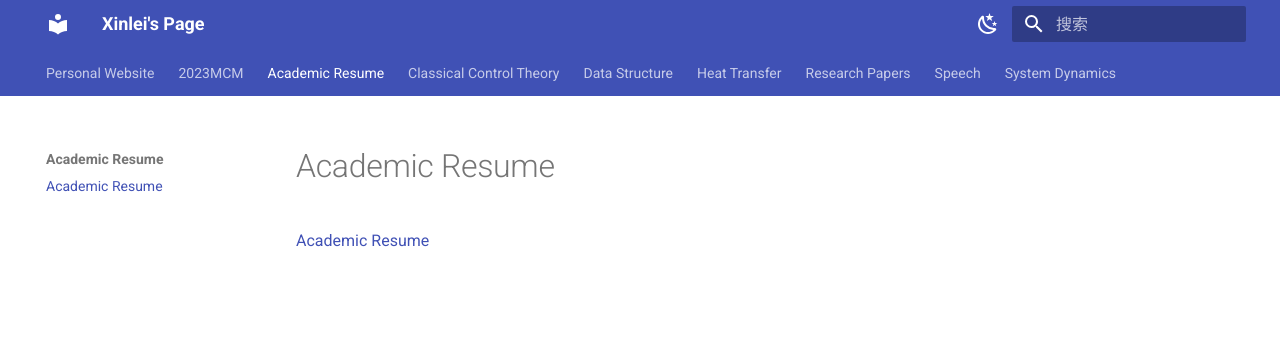
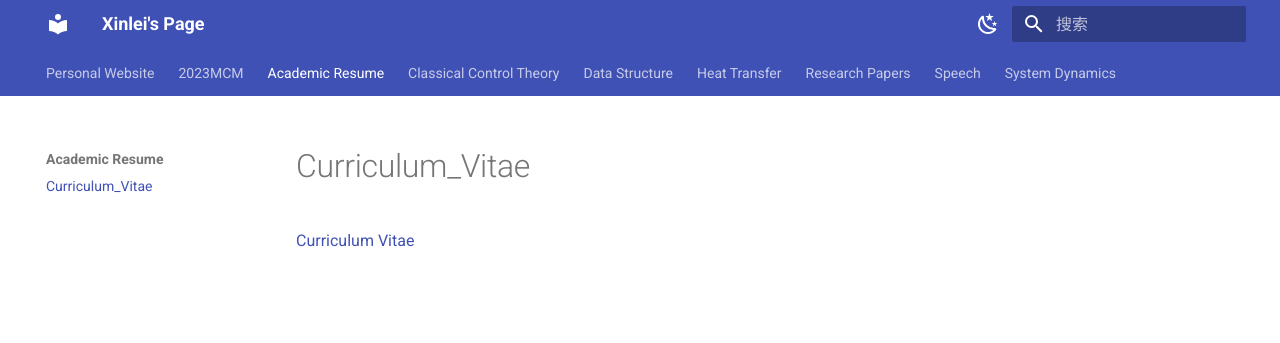
Before and after one commit to GuanQinG-GitHub/XinleiZhang_Website, an MkDocs documentation site: the page built from docs/Academic Resume/academic_resume.md, in a window 1280 px wide. Shown: the top 343 px of the page. Built offline with MkDocs 1.6.1 and Material for MkDocs 9.7.7, drawn with Linux system fonts in a browser that asks for light colours.

Commit message:
Update academic_resume.md

```diff
--- a/docs/Academic Resume/academic_resume.md
+++ b/docs/Academic Resume/academic_resume.md
@@ -1,2 +1,2 @@
-# Academic Resume
-[Academic Resume](./Resume_Xinlei Zhang.pdf)
+# Curriculum_Vitae
+[Curriculum Vitae](./Resume_Xinlei Zhang.pdf)
```
